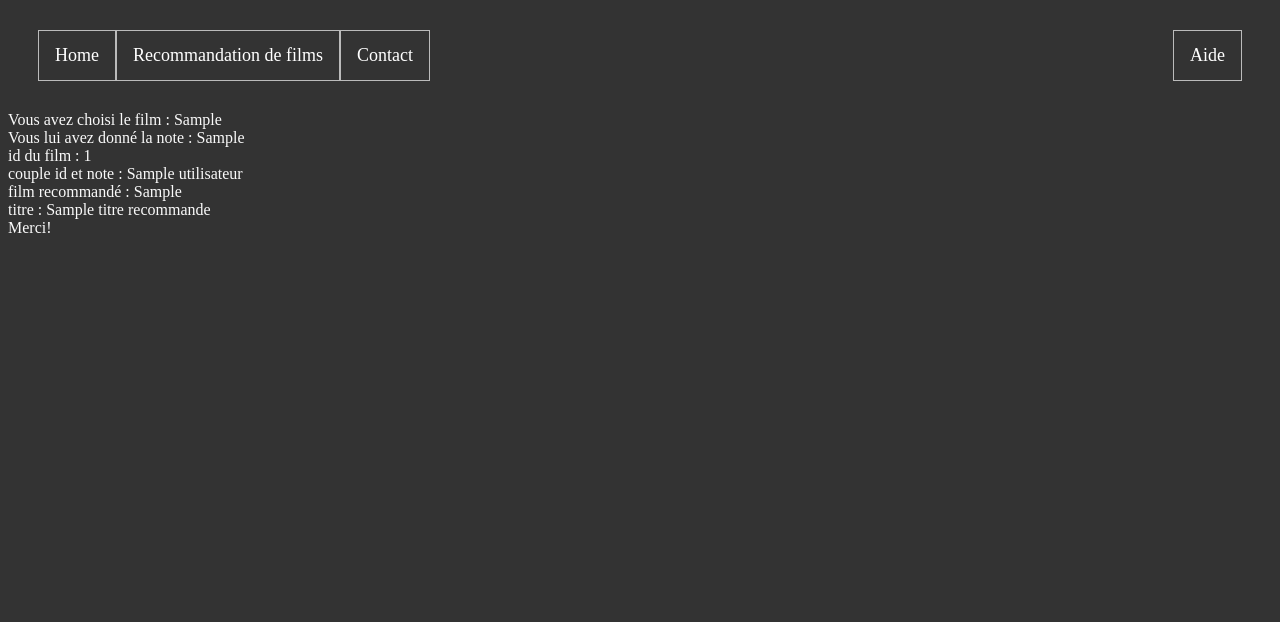
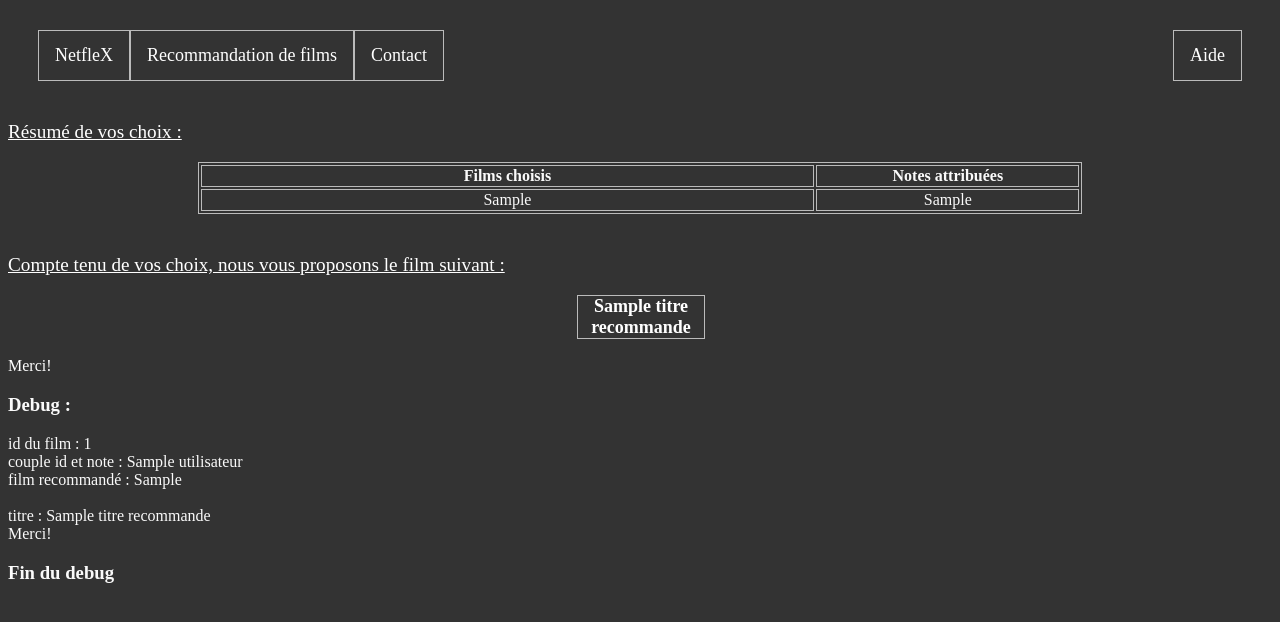
Before and after one commit to RomainBertrand/NetfleX, a Django app: template interface_recommandation/NetfleX/templates/NetfleX/page_finale.html in a window 1280 px wide. Shown: the top 622 px of the page. Run offline with Django 3.2, Linux system fonts and the light colour scheme; the template is opened without the code that fills it: most values are stand-ins (such as "Sample title", 1, 10 or a date in 2020).

Commit message:
Mise en forme css formulaire et page finale

```diff
--- /dev/null
+++ b/interface_recommandation/NetfleX/static/NetfleX/page_finale.css
@@ -0,0 +1,22 @@
+.resume, th, td{
+    border-right: 1px solid #bbb;
+    border-bottom: 1px solid #bbb;
+    border-top: 1px solid #bbb;
+    border-left: 1px solid #bbb;
+    text-align: center;
+    width: 70%;
+    margin-left: 15%;
+}
+
+
+.titre_recommande{
+    font-size: large;
+    font-weight: bold;
+    text-align: middle;
+    width: 10%;
+    border-right: 1px solid #bbb;
+    border-bottom: 1px solid #bbb;
+    border-top: 1px solid #bbb;
+    border-left: 1px solid #bbb;
+    margin-left: 45%;
+}
--- a/interface_recommandation/NetfleX/static/NetfleX/style_global.css
+++ b/interface_recommandation/NetfleX/static/NetfleX/style_global.css
@@ -98,12 +98,13 @@
     color: white;
     background-color: #333333;
     text-align: left;
+    margin-top: 40px;
   }
 
-
+/*
   .form_film {
     text-align: middle;
-    /*width: 800px;*/
+    width: 800px;
   }
 
   #id_form-0-titre, #id_form-1-titre, #id_form-2-titre, #id_form-3-titre, #id_form-4-titre {
@@ -120,4 +121,4 @@
     margin-top: 2px;
     margin-bottom: 2px;
     width: 80px;
-  }
+  }*/
--- a/interface_recommandation/NetfleX/templates/NetfleX/page_finale.html
+++ b/interface_recommandation/NetfleX/templates/NetfleX/page_finale.html
@@ -1,14 +1,47 @@
 {% extends "NetfleX/website_template.html" %}
 
 {% block content %}
-	{% for film in films_choisis %}
-	<p1>Vous avez choisi le film :	{{ film.0  }}<br>
-	Vous lui avez donné la note : {{ film.1 }}<br>
+
+	<p class = Presentation>Résumé de vos choix :</p>
+
+	<!--{% for film in films_choisis %}
+	<p1>Vous avez choisi le film : <span class="film_choisi">{{ film.0  }}</span>	<br>
+	Vous lui avez donné la note : <span class="note_attribuee">{{ film.1 }}</span><br>
 	</p1>
-	{% endfor %}
+	{% endfor %}-->
+
+	<table class="resume" >
+
+		<tr>
+			<th>Films choisis</th>
+			<th class="note">Notes attribuées</th>
+		</tr>
+		{% for film in films_choisis %}
+		<tr>
+			<td>{{ film.0 }}</td>
+			<td>{{ film.1 }}</td>
+		</tr>
+		{% endfor %}
+
+	</table>
+
+	<p class = "Presentation">Compte tenu de vos choix, nous vous proposons le film suivant :</p>
+
+	<p class = "titre_recommande"> {{ titre_recommande }}</p>
+
+	<p style="text-align: left">Merci!</p>
+
+	<h3>Debug :</h3>
 	id du film : {{ liste_movieId }}<br>
-        couple id et note : {{ utilisateur }}<br>
-	film recommandé : {{ film_recommande }} <br>
-	titre : {{ titre_recommande }} <br>
+		couple id et note : {{ utilisateur }}<br>
+		film recommandé : <span>{{ film_recommande }} </span> <br> <br>
+
+	titre : <span class="titre_rec"> {{ titre_recommande }}</span> <br>
 	<p1> Merci! </p1>
+
+	<h3>Fin du debug</h3>
+
+
+
+
 {% endblock %}
--- a/interface_recommandation/NetfleX/templates/NetfleX/website_template.html
+++ b/interface_recommandation/NetfleX/templates/NetfleX/website_template.html
@@ -1,6 +1,8 @@
 {% load static %}
 
 <link rel="stylesheet" type="text/css" href="{% static 'NetfleX/style_global.css' %}">
+<link rel="stylesheet" type="text/css" href="{% static 'NetfleX/formulaire.css' %}">
+<link rel="stylesheet" type="text/css" href="{% static 'NetfleX/page_finale.css' %}">
 
 <doctype html>
 
@@ -30,7 +32,7 @@ p {
 <body>
 
 	<ul>
-		<li><a href="/NetfleX/">Home</a></li>
+		<li><a href="/NetfleX/">NetfleX</a></li>
 		<li><a href="/NetfleX/block_avis/">Recommandation de films</a></li>
 		<li><a href="#contact">Contact</a></li>
 		<li style="float:right" > <a href="#aide">Aide</a></li>
```
Also changed, not shown: interface_recommandation/NetfleX/static/NetfleX/formulaire.css (+23 -6 lines), interface_recommandation/NetfleX/static/NetfleX/style.css (deleted, +0 -84 lines).
